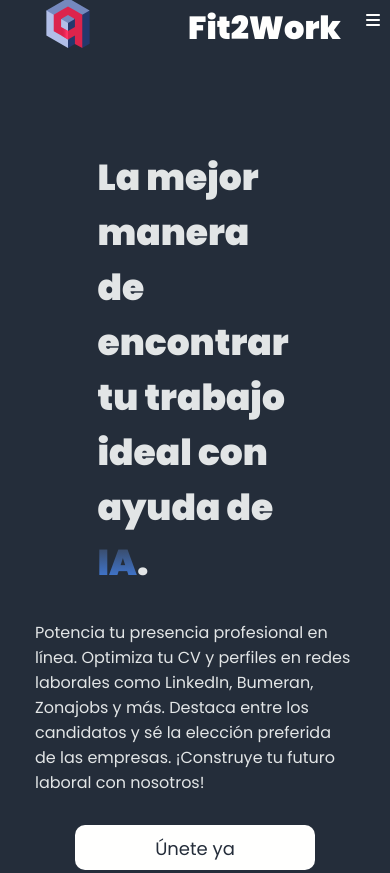
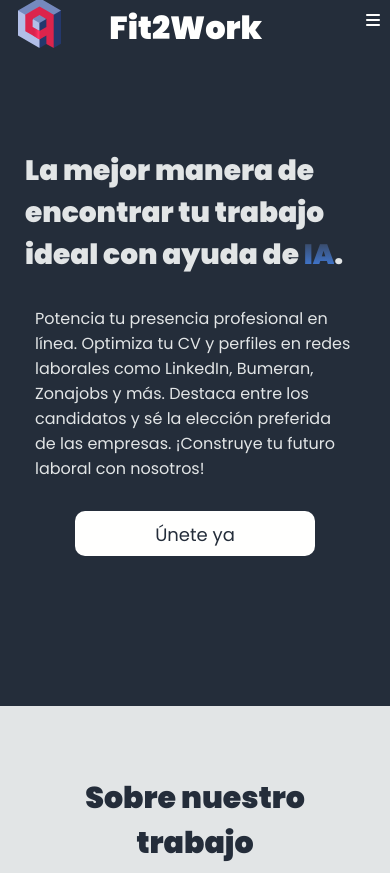
Before and after one commit to Whoiamx/proyecto-Integrador, a plain HTML site: page index.html in a window 390 px wide. Shown: the top 873 px of the page. Drawn offline with Linux system fonts and the light colour scheme.

Commit message:
Se arreglan algunas cosas de responsive design

```diff
--- a/assets/mediaquerys.css
+++ b/assets/mediaquerys.css
@@ -119,8 +119,9 @@
     margin-bottom: -25px;
   }
 
-  #hero h1 {
-    width: 320px;
+  #hero h2 {
+    width: 340px;
+    font-size: 28px;
   }
 
   #hero p {
@@ -154,10 +155,6 @@
   .instruction {
     width: 50px;
   }
-
-  /* * {
-    border: 1px solid red;
-  } */
 
   .instruction h4 {
     font-size: 20px;
@@ -203,9 +200,8 @@
   }
 
   .logo {
-    display: flex;
     text-align: center;
-    gap: 0;
+    width: 20%;
   }
 
   .info-third {
```
